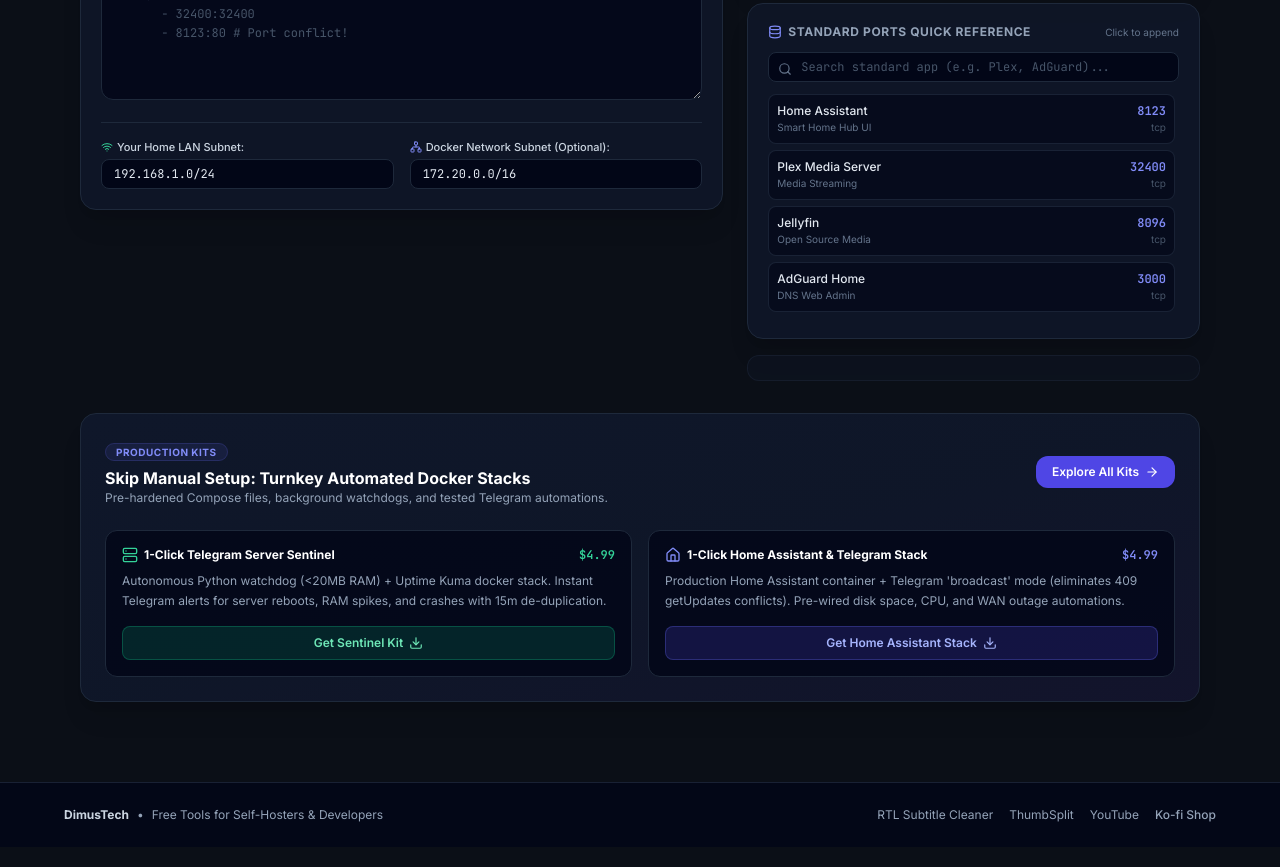
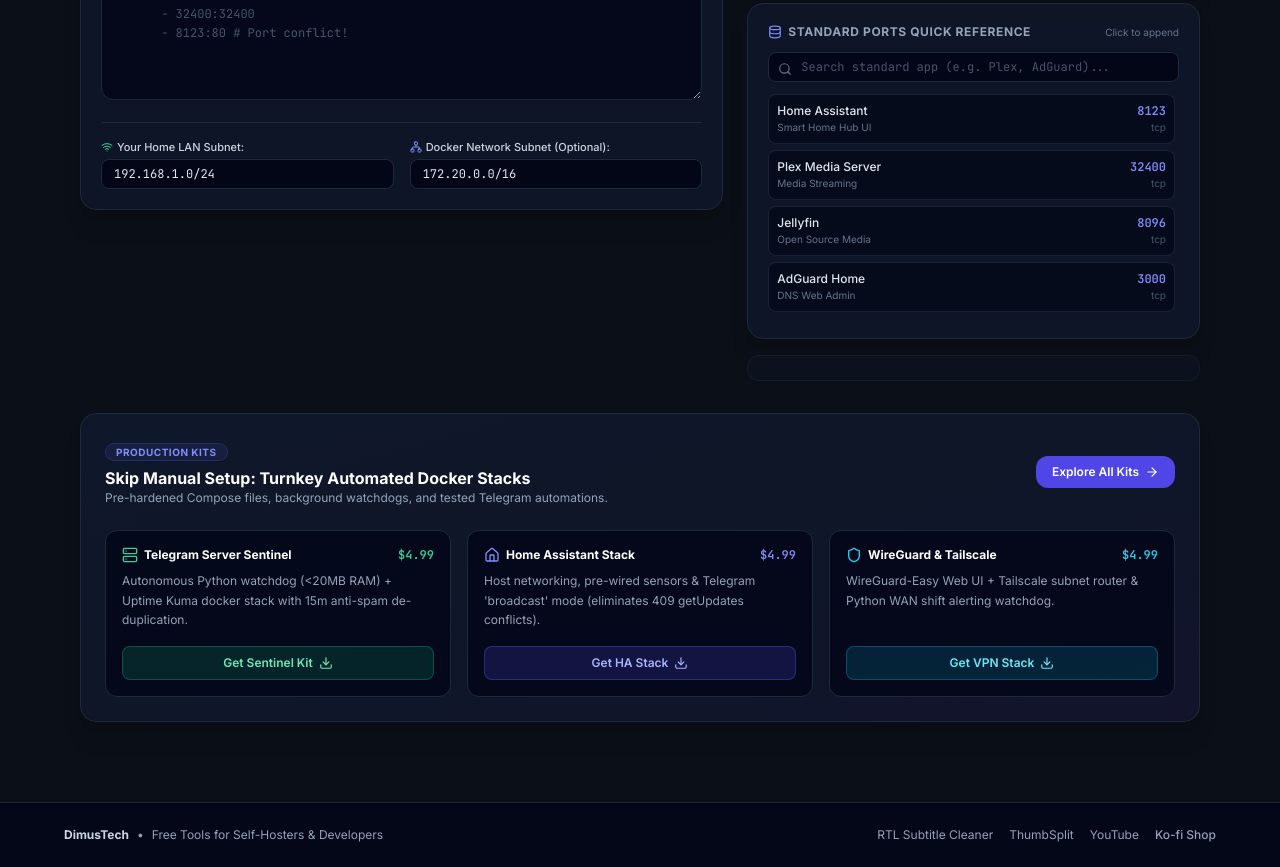
Before and after one commit to dimiboy/docker-port-calc, a plain HTML site: page index.html in a window 1280 px wide. Shown: the part 503-1370 px from the top of the page. Drawn offline with nearby package versions, Linux system fonts and the light colour scheme.

```diff
--- a/index.html
+++ b/index.html
@@ -271,19 +271,19 @@ services:
         </a>
       </div>
 
-      <div class="grid grid-cols-1 md:grid-cols-2 gap-4">
+      <div class="grid grid-cols-1 md:grid-cols-3 gap-4">
         <!-- Kit 1: Telegram Server Sentinel -->
         <div class="bg-slate-950/80 border border-slate-800 rounded-xl p-4 flex flex-col justify-between hover:border-slate-700 transition-colors">
           <div>
             <div class="flex items-center justify-between mb-2">
               <span class="text-xs font-bold text-white flex items-center gap-1.5">
                 <i data-lucide="server" class="w-4 h-4 text-emerald-400"></i>
-                <span>1-Click Telegram Server Sentinel</span>
+                <span>Telegram Server Sentinel</span>
               </span>
               <span class="text-xs font-bold text-emerald-400 font-mono">$4.99</span>
             </div>
             <p class="text-xs text-slate-400 leading-relaxed mb-4">
-              Autonomous Python watchdog (<20MB RAM) + Uptime Kuma docker stack. Instant Telegram alerts for server reboots, RAM spikes, and crashes with 15m de-duplication.
+              Autonomous Python watchdog (<20MB RAM) + Uptime Kuma docker stack with 15m anti-spam de-duplication.
             </p>
           </div>
           <a href="https://ko-fi.com/s/d516f950ec" target="_blank" rel="noopener noreferrer" class="w-full py-2 px-3 rounded-lg bg-emerald-600/20 hover:bg-emerald-600/30 text-emerald-300 border border-emerald-500/30 text-xs font-semibold flex items-center justify-center gap-1.5 transition-colors">
@@ -298,16 +298,36 @@ services:
             <div class="flex items-center justify-between mb-2">
               <span class="text-xs font-bold text-white flex items-center gap-1.5">
                 <i data-lucide="home" class="w-4 h-4 text-indigo-400"></i>
-                <span>1-Click Home Assistant & Telegram Stack</span>
+                <span>Home Assistant Stack</span>
               </span>
               <span class="text-xs font-bold text-indigo-400 font-mono">$4.99</span>
             </div>
             <p class="text-xs text-slate-400 leading-relaxed mb-4">
-              Production Home Assistant container + Telegram 'broadcast' mode (eliminates 409 getUpdates conflicts). Pre-wired disk space, CPU, and WAN outage automations.
+              Host networking, pre-wired sensors & Telegram 'broadcast' mode (eliminates 409 getUpdates conflicts).
             </p>
           </div>
           <a href="https://ko-fi.com/s/0bb16302c6" target="_blank" rel="noopener noreferrer" class="w-full py-2 px-3 rounded-lg bg-indigo-600/20 hover:bg-indigo-600/30 text-indigo-300 border border-indigo-500/30 text-xs font-semibold flex items-center justify-center gap-1.5 transition-colors">
-            <span>Get Home Assistant Stack</span>
+            <span>Get HA Stack</span>
+            <i data-lucide="download" class="w-3.5 h-3.5"></i>
+          </a>
+        </div>
+
+        <!-- Kit 3: WireGuard & Tailscale Stack -->
+        <div class="bg-slate-950/80 border border-slate-800 rounded-xl p-4 flex flex-col justify-between hover:border-slate-700 transition-colors">
+          <div>
+            <div class="flex items-center justify-between mb-2">
+              <span class="text-xs font-bold text-white flex items-center gap-1.5">
+                <i data-lucide="shield" class="w-4 h-4 text-cyan-400"></i>
+                <span>WireGuard & Tailscale</span>
+              </span>
+              <span class="text-xs font-bold text-cyan-400 font-mono">$4.99</span>
+            </div>
+            <p class="text-xs text-slate-400 leading-relaxed mb-4">
+              WireGuard-Easy Web UI + Tailscale subnet router & Python WAN shift alerting watchdog.
+            </p>
+          </div>
+          <a href="https://ko-fi.com/s/bf0f631422" target="_blank" rel="noopener noreferrer" class="w-full py-2 px-3 rounded-lg bg-cyan-600/20 hover:bg-cyan-600/30 text-cyan-300 border border-cyan-500/30 text-xs font-semibold flex items-center justify-center gap-1.5 transition-colors">
+            <span>Get VPN Stack</span>
             <i data-lucide="download" class="w-3.5 h-3.5"></i>
           </a>
         </div>
```
Also changed, not shown: sitemap.xml (added, +15 -0 lines), robots.txt (added), 4 other files.
